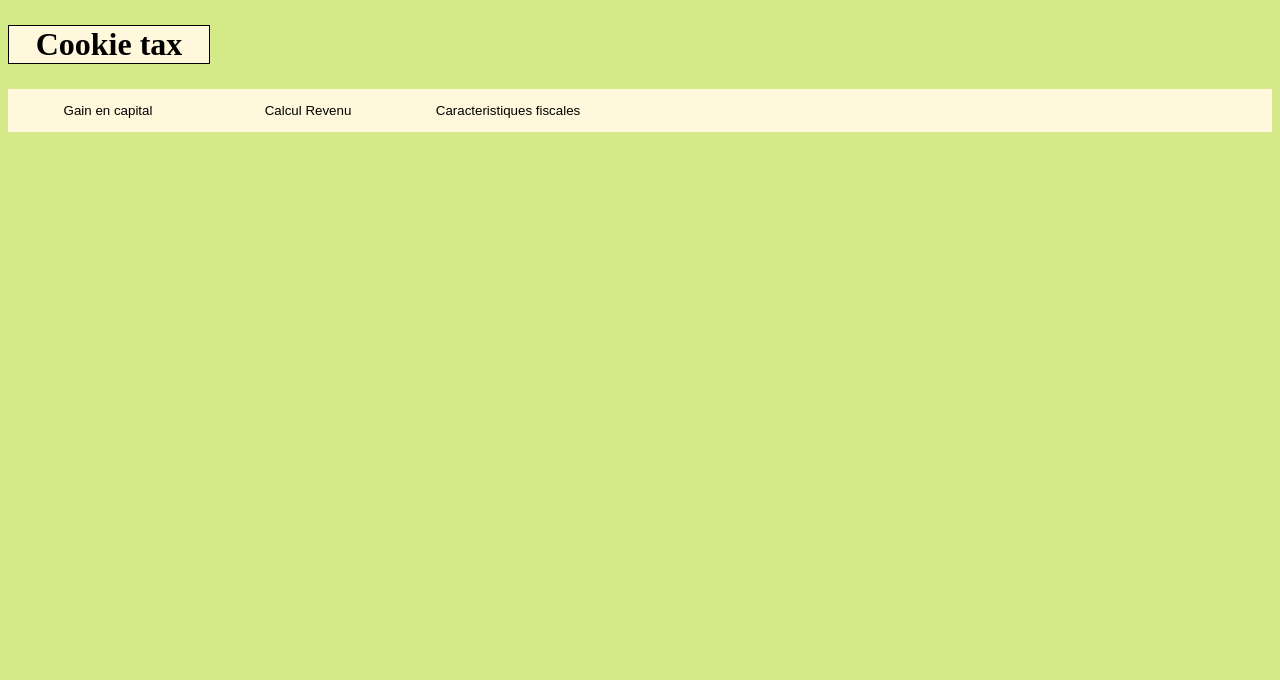
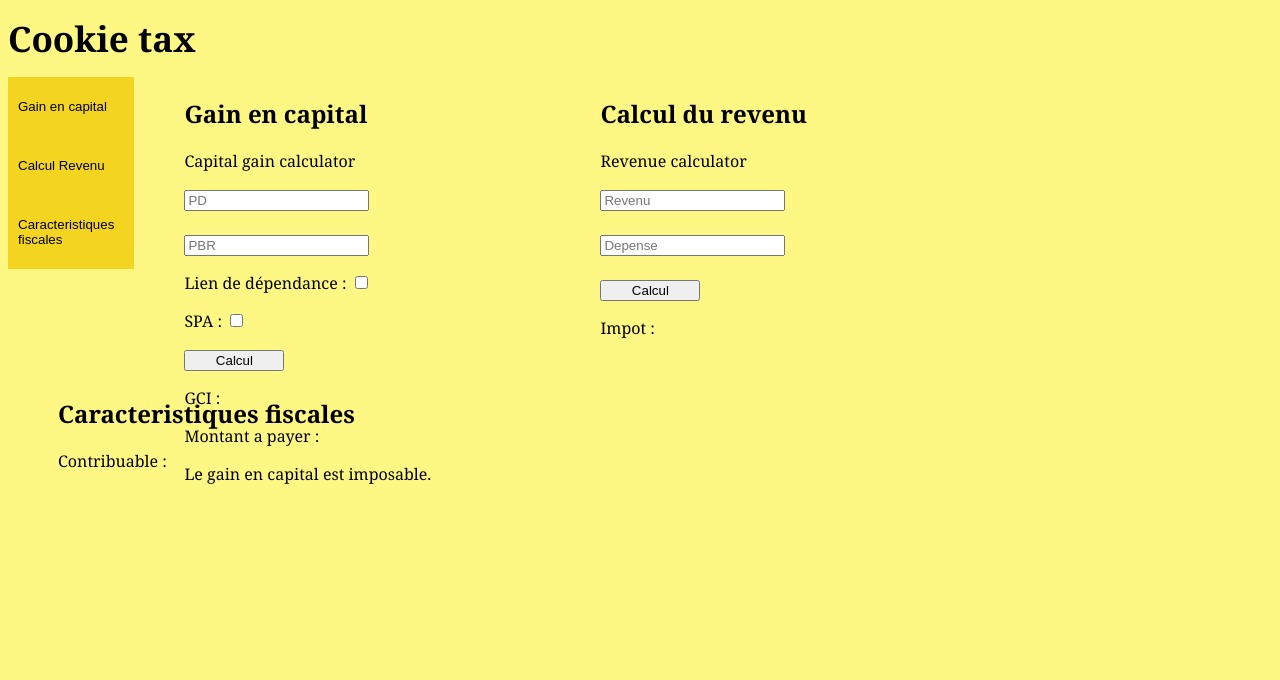
Before and after one commit to CookieStudioCanada/Cookie-Tax, a plain HTML site: page index.html in a window 1280 px wide. Drawn offline with Linux system fonts and the light colour scheme.

Commit message:
Update index.css

```diff
--- a/index.css
+++ b/index.css
@@ -1,57 +1,81 @@
 body {
-    background: rgb(212, 233, 135);
+    background: rgb(255, 247, 132);
     color: rgb(0, 0, 0);
+    font-family: Georgia, 'Times New Roman', Times, serif ;
 }
 
 header {
-    background: cornsilk;
     width: 200px;
-    text-align: center;
     font-weight: bold;
-    font-size: xx-large;
-    margin-top: 25px;
-    margin-bottom: 25px;
-    border: 1px solid;
+    font-size: 35px;
+    margin-top: 15px;
+    margin-bottom: 15px;
+    font-family: Georgia, 'Times New Roman', Times, serif ;
 }
 
-.notvisible {
+.image {
+  border: 2px solid;
+}
+
+.instructions {
+  font-style: italic;
+}
+
+.result {
+  font-weight: bold;
+}
+
+.hidden {
   display: none; /* Pour ne pas afficher le texte du GC, mais pas encore capable de l'activer. */
+  font-style: italic; /* Devrait etre ailleurs, mais fonctionne pour le moment. */
 }
 
 /* Style the tab */
 .tab {
-    overflow: hidden;
-    border: none;
-    background-color: cornsilk;
+  float: left;
+  width: 10%;
+  height: 300px;
   }
 
   /* Style the buttons that are used to open the tab content */
   .tab button {
-    background-color: inherit;
-    float: left;
+    display: block;
+    background-color: rgb(243, 212, 33);
+    color: black;
+    padding: 22px 10px;
+    width: 100%;
     border: none;
     outline: none;
+    text-align: left;
     cursor: pointer;
-    width: 200px;
-    padding: 14px 16px;
     transition: 0.3s;
   }
 
   /* Change background color of buttons on hover */
   .tab button:hover {
-    background-color: rgb(175, 226, 128);
+    background-color: rgb(255, 243, 77);
   }
 
   /* Create an active/current tablink class */
   .tab button.active {
-    background-color: rgb(145, 207, 93);
+    background-color: rgb(255, 240, 24);
   }
 
   /* Style the tab content */
   .tabcontent {
-    display: none;
-    padding: 6px 12px;
-    border-top: none;
+    float: left;
+    padding: 0px 50px;
+    width: 25%;
+    border-left: none;
+    height: 300px;
+  }
+
+  /* Right content... mais manque de quoi*/
+  .right {
+    float: left;
+    width: 35%;
+    border-left: none;
+    height: 300px;
   }
 
   button {
```
